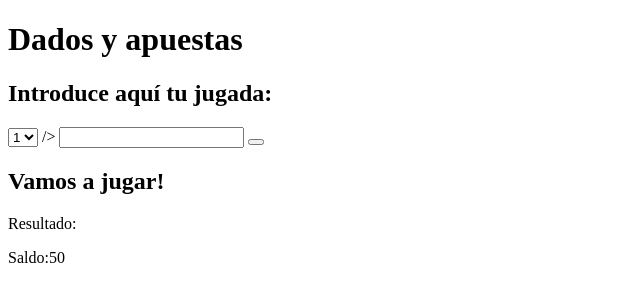
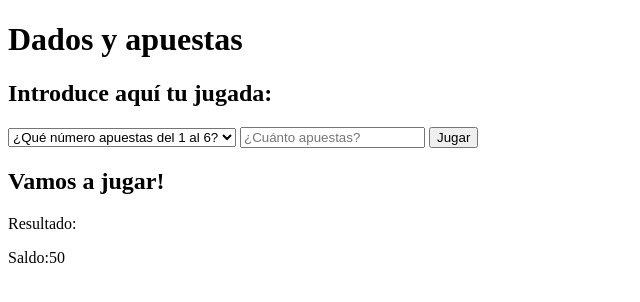
Before and after one commit to Adalab/modulo-2-evaluacion-intermedia-Aimarest, a plain HTML site: page index.html in a window 1280 px wide. Shown: the whole page, without its empty margins (0-640 px from the left). Drawn offline with Linux system fonts and the light colour scheme.

Commit message:
option disabled

```diff
--- a/index.html
+++ b/index.html
@@ -11,17 +11,17 @@
       <h1 class="title">Dados y apuestas</h1>
       <h2 class="subtitle">Introduce aquí tu jugada:</h2>
       <form class="form" action="">
-        <select name="choose a number" id="">
-          <option>1</option>
-          <option>2</option>
-          <option>3</option>
-          <option>4</option>
-          <option>5</option>
-          <option>6</option>
+        <select class="js-select" name="choose a number" id="">
+          <option disabled selected>¿Qué número apuestas del 1 al 6?</option>
+          <option value="1">1</option>
+          <option value="2">2</option>
+          <option value="3">3</option>
+          <option value="4">4</option>
+          <option value="5">5</option>
+          <option value="6">6</option>
         </select>
-        />
-        <input type="number" />
-        <button class="button"></button>
+        <input type="number" placeholder="¿Cuánto apuestas?" />
+        <button class="button js-button">Jugar</button>
       </form>
       <footer>
         <h2>Vamos a jugar!</h2>
--- a/js/main.js
+++ b/js/main.js
@@ -0,0 +1,18 @@
+'use strict';
+
+// Crear las constantes de los elementos que vamos a utilizar
+
+const button = document.querySelector('.js-button');
+const select = document.querySelector('.js-select');
+
+
+
+
+
+
+
+
+
+function getRandomNumber(max) {
+    return Math.ceil(Math.random() * max);
+  }
```
